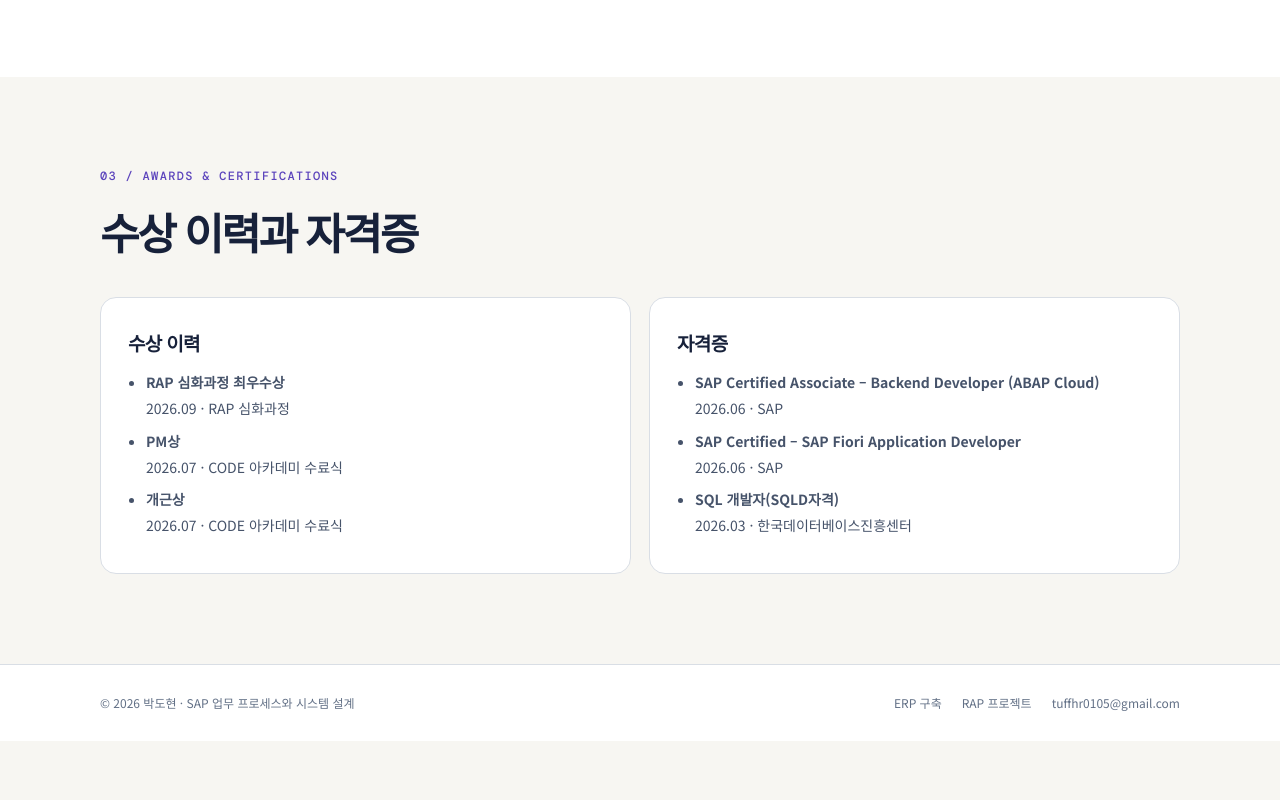
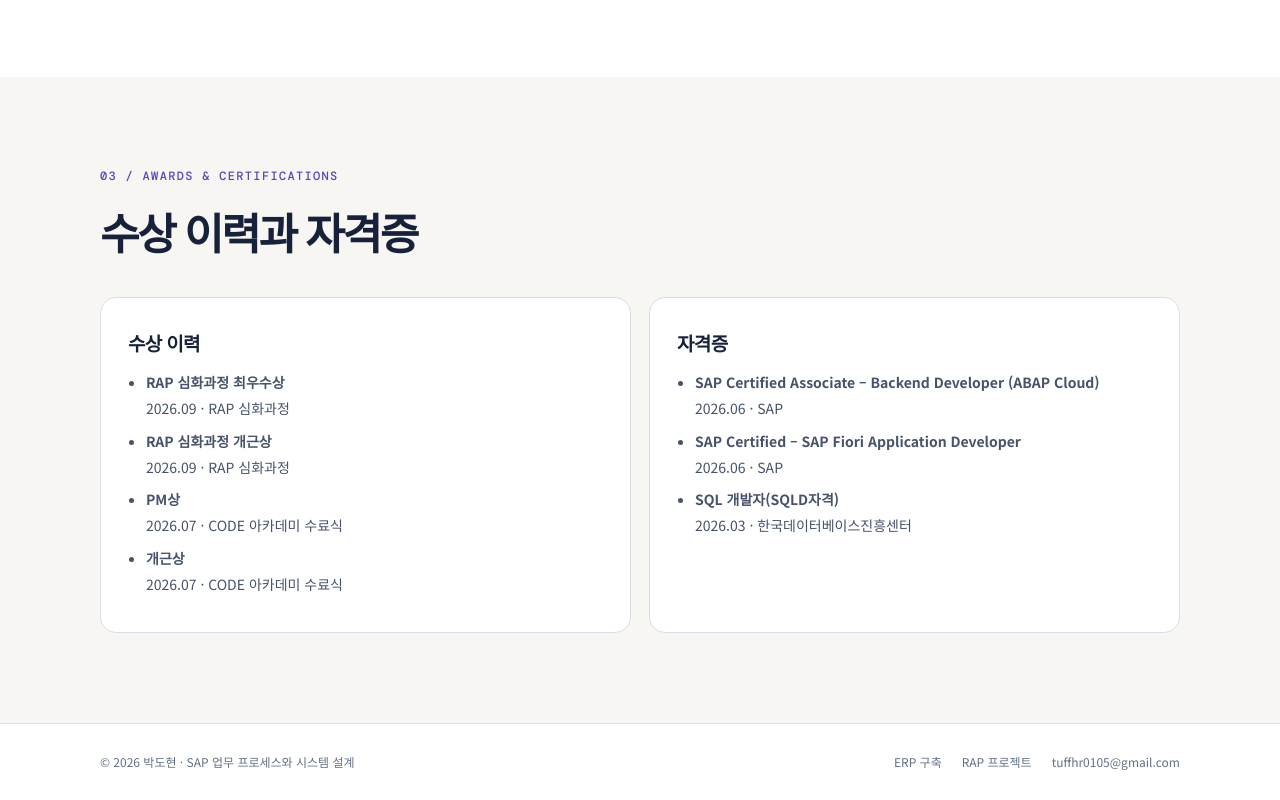
Before and after one commit to sherlock0105/sherlock0105.github.io, a plain HTML site: page index.html in a window 1280 px wide. Shown: the part 2429-3229 px from the top of the page. Before the commit the page ends 3170 px from the top, so only its background shows below. Drawn offline with nearby package versions, Linux system fonts and the light colour scheme.

Commit message:
docs: add RAP attendance award for September 2026

```diff
--- a/index.html
+++ b/index.html
@@ -99,6 +99,7 @@
           <h3 id="awards-title">수상 이력</h3>
           <ul>
             <li><strong>RAP 심화과정 최우수상</strong><br><time datetime="2026-09">2026.09</time> · RAP 심화과정</li>
+            <li><strong>RAP 심화과정 개근상</strong><br><time datetime="2026-09">2026.09</time> · RAP 심화과정</li>
             <li><strong>PM상</strong><br><time datetime="2026-07">2026.07</time> · CODE 아카데미 수료식</li>
             <li><strong>개근상</strong><br><time datetime="2026-07">2026.07</time> · CODE 아카데미 수료식</li>
           </ul>
```
